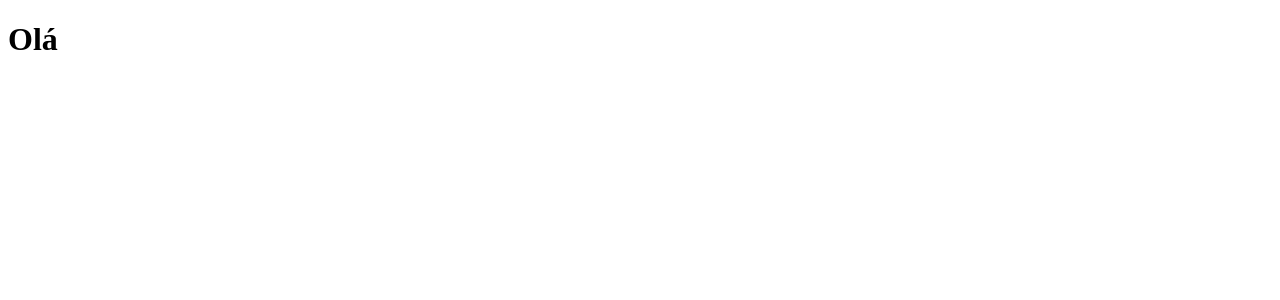
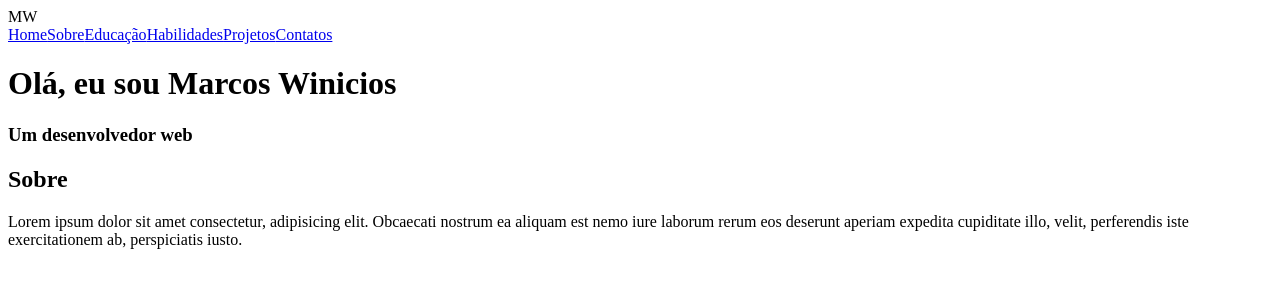
Before and after one commit to MarcosWinicios/portfolio, a React (Create React App) app: page / in a window 1280 px wide. Shown: the top 300 px of the page. Built offline with nearby package versions, Linux system fonts and the light colour scheme.

Commit message:
created the html structure for Home and About

```diff
--- a/src/App.tsx
+++ b/src/App.tsx
@@ -1,10 +1,14 @@
+
+import About from 'pages/About';
+import LandingPage from 'pages/LandingPage';
 import React from 'react';
-
-
 
 function App() {
   return (
-    <h1>Olá</h1>
+    <>
+      <LandingPage />
+      <About />
+    </>
   );
 }
 
--- /dev/null
+++ b/src/components/Header/index.tsx
@@ -0,0 +1,19 @@
+const Header = () => {
+    return (
+        <header>
+            <div>
+                <div className="logo">MW</div>
+                <nav>
+                    <a href="#home">Home</a>
+                    <a href="#about">Sobre</a>
+                    <a href="#education">Educação</a>
+                    <a href="#skills">Habilidades</a>
+                    <a href="#projects">Projetos</a>
+                    <a href="#contacts">Contatos</a>
+                </nav>
+            </div>
+        </header>
+    );
+}
+
+export default Header;
--- /dev/null
+++ b/src/pages/About/index.tsx
@@ -0,0 +1,17 @@
+const About = () => {
+    return (
+        <section>
+            <h1 className="title-page">Sobre</h1>
+            <section className="about-container">
+                {/* <figure className="img-profile">
+                    <img src="#" alt="Marcos Winicios" />
+                </figure> */}
+                <article>
+                    Lorem ipsum dolor sit amet consectetur, adipisicing elit. Obcaecati nostrum ea aliquam est nemo iure laborum rerum eos deserunt aperiam expedita cupiditate illo, velit, perferendis iste exercitationem ab, perspiciatis iusto.
+                </article>
+            </section>
+        </section>
+
+    );
+}
+export default About;
--- /dev/null
+++ b/src/pages/LandingPage/index.tsx
@@ -0,0 +1,12 @@
+import Header from "components/Header";
+const LandingPage = () => {
+    return (
+        <>
+            <Header />
+            <h1>Olá, eu sou Marcos Winicios</h1>
+            <h3>Um desenvolvedor web</h3>
+        </>
+    );
+}
+
+export default LandingPage;
--- a/tsconfig.json
+++ b/tsconfig.json
@@ -1,5 +1,6 @@
 {
   "compilerOptions": {
+    "baseUrl": "./src",
     "target": "es5",
     "lib": [
       "dom",
```
